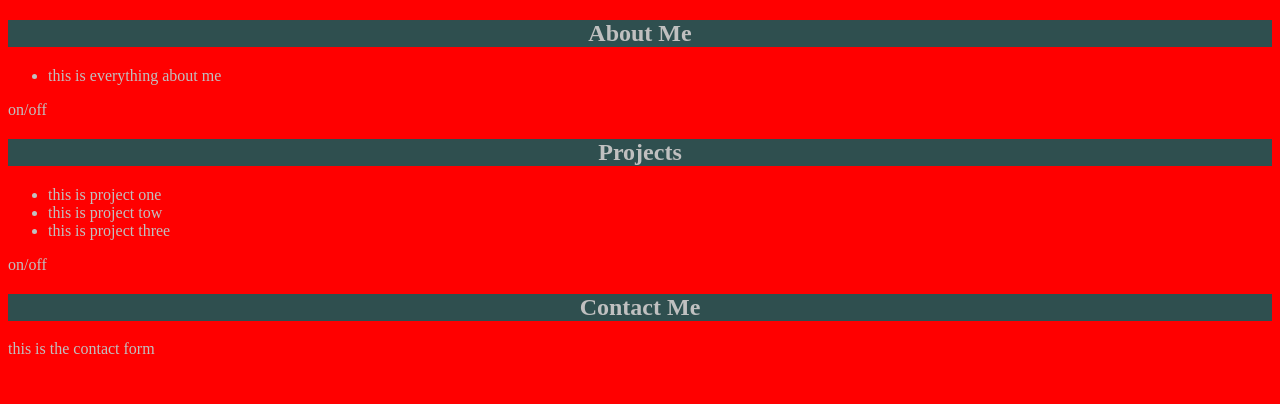
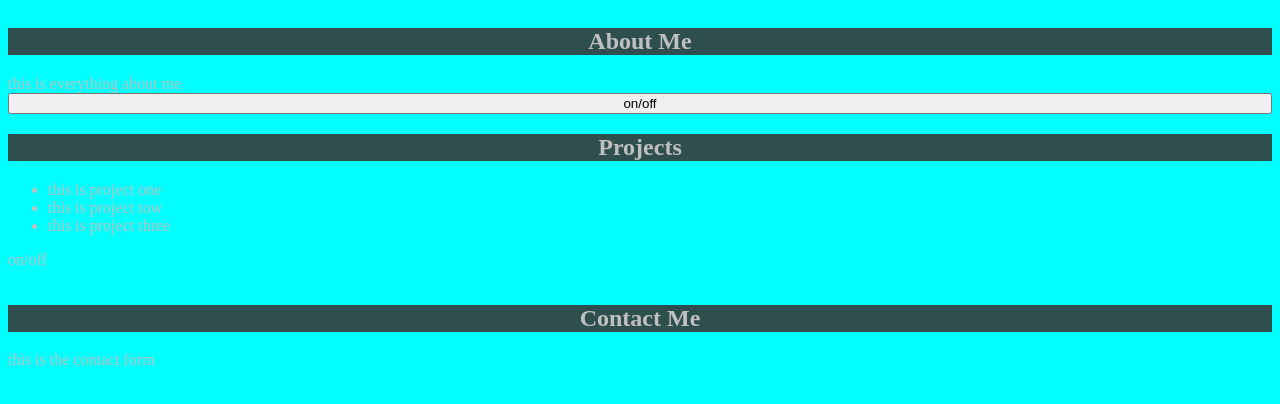
Before and after one commit to diutunis/portfolioproject, a plain HTML site: page index.html in a window 1280 px wide. Drawn offline with Linux system fonts and the light colour scheme.

Commit message:
first mistakes

```diff
--- a/index.html
+++ b/index.html
@@ -9,27 +9,38 @@
     <title>Ezekiels Portfolio</title>
 </head>
 <body>
-    <section>
-        <div>
-            <h1 class="mobilehead">About Me</h1>
-            <ul>
+    <section class="flexbox">
+
+    </div>
+            <h1 class="mobilehead" >About Me</h1>
+            <ul class="dropdown">
                 <li> this is everything about me</li>
             </ul>
-        <p>on/off</p>
         </div>
-    </section>
-    <section>
-        <div>
-            <h1 class="mobilehead">Projects</h1>
-            <ul>
+        <button onclick="toggleDrop()" >
+
+
+
+            on/off
+
+
+
+        </button>
+
+
+    <div>
+        <h1 class="mobilehead">Projects</h1>
+        <ul>
             <li>this is project one </li>
             <li>this is project tow</li>
             <li>this is project three</li>
-            </ul>
-        </div>
+        </ul>
+
+
         <p>on/off</p>
-    </section>
-    <section>
+    </div>
+
+
         <div>
             <h2 class="mobilehead">Contact Me</h2>
             <p>
--- a/script.js
+++ b/script.js
@@ -0,0 +1,12 @@
+console.log("helloe")
+
+
+function toggleDrop() {
+    var dropdown = document.getElementsByClassName('dropdown');
+    if(document.getElementsByClassName("dropdown").style.color != "none") { // if is menuBox displayed, hide it
+      dropdown.style.visibility == "none";
+    }
+    else { // if is menuBox hidden, display it
+      dropdown.style.display = "flex";
+    }
+  }
--- a/style.css
+++ b/style.css
@@ -10,6 +10,21 @@ body{
 
 @media screen and (min-width: 576px) {
     body {
-        background-color: red
+        background-color: red;
     }
 }
+@media screen and (min-width: 992px) {
+    body {
+        background-color: aqua;
+    }
+}
+
+.flexbox {
+
+    display: flex;
+    flex-direction: column;
+}
+
+.dropdown {
+    display: contents;
+}
```
